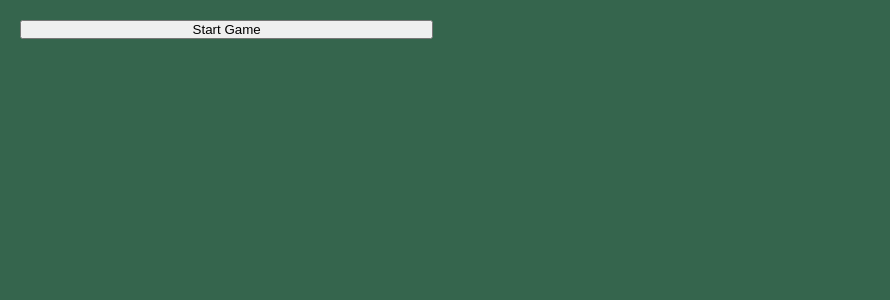
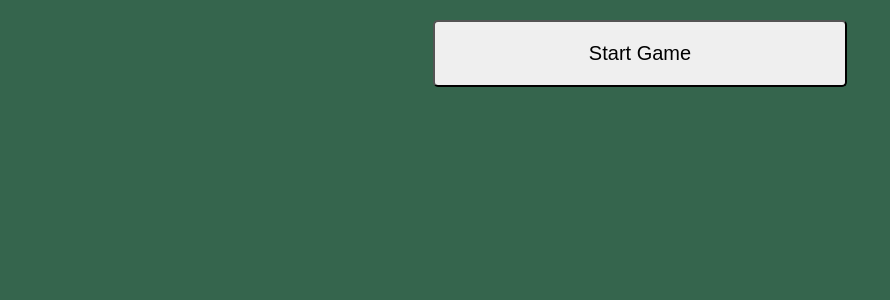
Before and after one commit to rdininno/card-game, a Next.js app: page / in a window 1280 px wide. Shown: the top 300 px of the page, without its empty margins (0-890 px from the left). Built offline with nearby package versions, Linux system fonts and the light colour scheme.

Commit message:
btn styling#	modified:   src/app/gametable.css

```diff
--- a/src/app/gametable.css
+++ b/src/app/gametable.css
@@ -22,3 +22,8 @@
     align-items: center;
     text-align: center;
 }
+
+.start-game {
+    grid-column: 2 / span 1;
+    grid-row: 1 / span 1;
+}
--- a/src/app/globals.css
+++ b/src/app/globals.css
@@ -28,3 +28,15 @@ a {
   color: inherit;
   text-decoration: none;
 }
+
+.btn {
+  padding: 20px;
+  border-radius: 5px;
+  font-size: 20px;
+}
+
+.btn:hover {
+  background-color: #e2e2e2;
+  transform: scale(1.0075);
+  box-shadow: 4px 4px 20px rgba(0, 0, 0, 0.3);
+}
```
